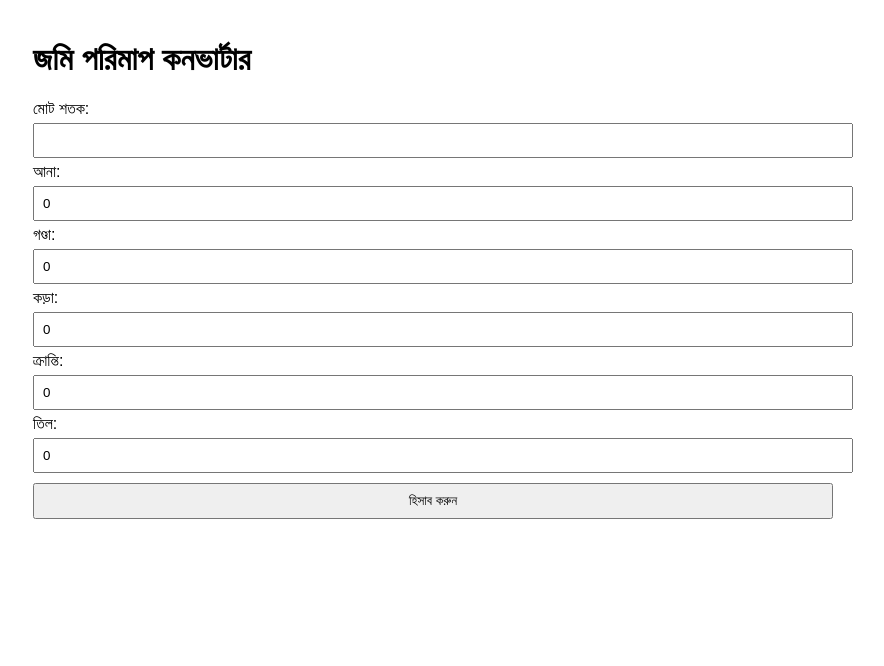
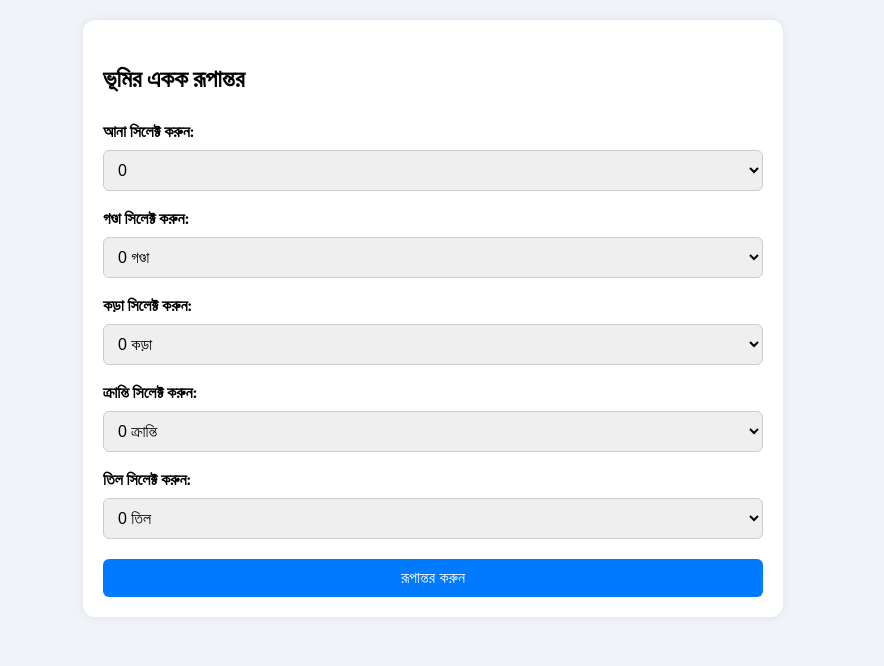
Before and after one commit to kawseribnjamal/jamaluddin, a Flask app: page / in a window 1280 px wide. Shown: the top 666 px of the page, without its empty margins (207-1091 px from the left). Run offline with Flask 2, Linux system fonts and the light colour scheme.

Commit message:
Update index.html

```diff
--- a/templates/index.html
+++ b/templates/index.html
@@ -2,59 +2,136 @@
 <html lang="bn">
 <head>
     <meta charset="UTF-8">
-    <title>জমি পরিমাপ কনভার্টার</title>
+    <meta name="viewport" content="width=device-width, initial-scale=1.0">
+    <title>ভূমি পরিমাপক</title>
+    <link href="https://fonts.googleapis.com/css2?family=Hind+Siliguri&display=swap" rel="stylesheet">
     <style>
-        body { font-family: 'SolaimanLipi', sans-serif; max-width: 800px; margin: auto; padding: 20px; }
-        input, button { padding: 8px; margin: 5px 0; width: 100%; }
-        hr { margin: 20px 0; }
+        body {
+            font-family: 'Hind Siliguri', sans-serif;
+            background-color: #f0f4f8;
+            margin: 0;
+            padding: 0;
+        }
+        .container {
+            max-width: 700px;
+            margin: auto;
+            padding: 20px;
+        }
+        .card {
+            background-color: #fff;
+            border-radius: 12px;
+            box-shadow: 0 0 10px rgba(0,0,0,0.08);
+            padding: 20px;
+            margin-bottom: 30px;
+        }
+        label {
+            font-weight: bold;
+            display: block;
+            margin-top: 15px;
+        }
+        select, button {
+            width: 100%;
+            padding: 10px;
+            font-size: 16px;
+            margin-top: 5px;
+            border: 1px solid #ccc;
+            border-radius: 6px;
+        }
+        button {
+            background-color: #007bff;
+            color: white;
+            border: none;
+            margin-top: 20px;
+            cursor: pointer;
+        }
+        button:hover {
+            background-color: #0056b3;
+        }
+        .history {
+            background-color: #ffffff;
+            border: 2px solid #e0e0e0;
+            padding: 15px;
+            border-radius: 10px;
+        }
+        .history h3 {
+            margin-top: 0;
+        }
+        @media(max-width: 600px) {
+            .container {
+                padding: 10px;
+            }
+            select, button {
+                font-size: 15px;
+            }
+        }
     </style>
 </head>
 <body>
-    <h1>জমি পরিমাপ কনভার্টার</h1>
+    <div class="container">
+
+        <!-- Input Form -->
+        {% if not result %}
+        <div class="card">
+            <h2>ভূমির একক রূপান্তর</h2>
             <form method="POST">
-        <label>মোট শতক:</label>
-        <input type="number" name="totalShotok" step="0.01" required>
-        <label>আনা:</label>
-        <input type="number" name="ana" value="0" required>
-        <label>গণ্ডা:</label>
-        <input type="number" name="gonda" value="0" required>
-        <label>কড়া:</label>
-        <input type="number" name="kora" value="0" required>
-        <label>ক্রান্তি:</label>
-        <input type="number" name="kranti" value="0" required>
-        <label>তিল:</label>
-        <input type="number" name="til" value="0" required>
-        <button type="submit">হিসাব করুন</button>
+
+                <label>আনা সিলেক্ট করুন:</label>
+                <select name="ana" required>
+                    {% for i in range(16) %}
+                    <option value="{{ i }}">{{ i }}</option>
+                    {% endfor %}
+                </select>
+
+                <label>গণ্ডা সিলেক্ট করুন:</label>
+                <select name="gonda" required>
+                    {% for i in range(20) %}
+                    <option value="{{ i }}">{{ i }} গণ্ডা</option>
+                    {% endfor %}
+                </select>
+
+                <label>কড়া সিলেক্ট করুন:</label>
+                <select name="kora" required>
+                    {% for i in range(4) %}
+                    <option value="{{ i }}">{{ i }} কড়া</option>
+                    {% endfor %}
+                </select>
+
+                <label>ক্রান্তি সিলেক্ট করুন:</label>
+                <select name="kranti" required>
+                    {% for i in range(3) %}
+                    <option value="{{ i }}">{{ i }} ক্রান্তি</option>
+                    {% endfor %}
+                </select>
+
+                <label>তিল সিলেক্ট করুন:</label>
+                <select name="til" required>
+                    {% for i in range(20) %}
+                    <option value="{{ i }}">{{ i }} তিল</option>
+                    {% endfor %}
+                </select>
+
+                <button type="submit">রূপান্তর করুন</button>
             </form>
-
-    {% if result1 %}
-    <hr>
-    <h2>ফলাফল:</h2>
-    <p><strong>মোট শতক:</strong> {{ result1 }}</p>
-    <p><strong>মোট বর্গফুট:</strong> {{ result2.total_sqft }}</p>
-    <p>
-        {{ result2.gonda }} গণ্ডা, {{ result2.kora }} কড়া, {{ result2.kranti }} ক্রান্তি,
-        {{ result2.til }} তিল + {{ result2.extra_sqft }} বর্গফুট
-    </p>
+        </div>
         {% endif %}
 
+        <!-- History -->
         {% if history %}
-    <hr>
-    <h3>পূর্বের হিসাব (সর্বশেষ {{ history|length }}টি):</h3>
+        <div class="history">
+            <h3>রূপান্তরের হিস্টরি</h3>
             <ul>
-        {% for record in history %}
-        <li style="margin-bottom: 15px; border-bottom: 1px solid #ccc; padding-bottom: 10px;">
-            <strong>ইনপুট:</strong>
-            {{ record.input.totalShotok }} শতক, {{ record.input.ana }} আনা,
-            {{ record.input.gonda }} গণ্ডা, {{ record.input.kora }} কড়া,
-            {{ record.input.kranti }} ক্রান্তি, {{ record.input.til }} তিল<br>
-            <strong>ফলাফল:</strong>
-            {{ record.output.result1 }} শতক — {{ record.output.result2.gonda }} গণ্ডা,
-            {{ record.output.result2.kora }} কড়া, {{ record.output.result2.kranti }} ক্রান্তি,
-            {{ record.output.result2.til }} তিল + {{ record.output.result2.extra_sqft }} বর্গফুট
+                {% for item in history %}
+                <li>
+                    আনা: {{ item.ana }}, গণ্ডা: {{ item.gonda }}, কড়া: {{ item.kora }},
+                    ক্রান্তি: {{ item.kranti }}, তিল: {{ item.til }}<br>
+                    ➤ মোট শতক: <strong>{{ item.shotok }}</strong>,
+                    মোট বর্গফুট: <strong>{{ item.sqft }}</strong>
                 </li>
                 {% endfor %}
             </ul>
+        </div>
         {% endif %}
+
+    </div>
 </body>
 </html>
```
Lines whose indentation alone changed are shown as unchanged.
